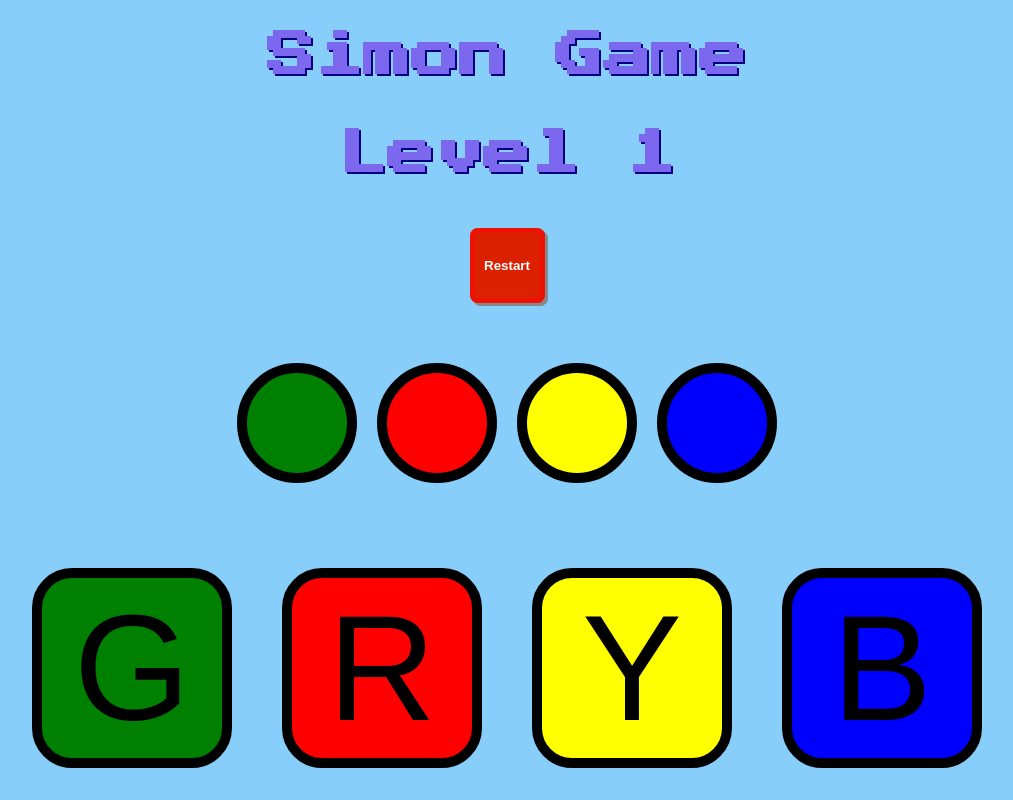
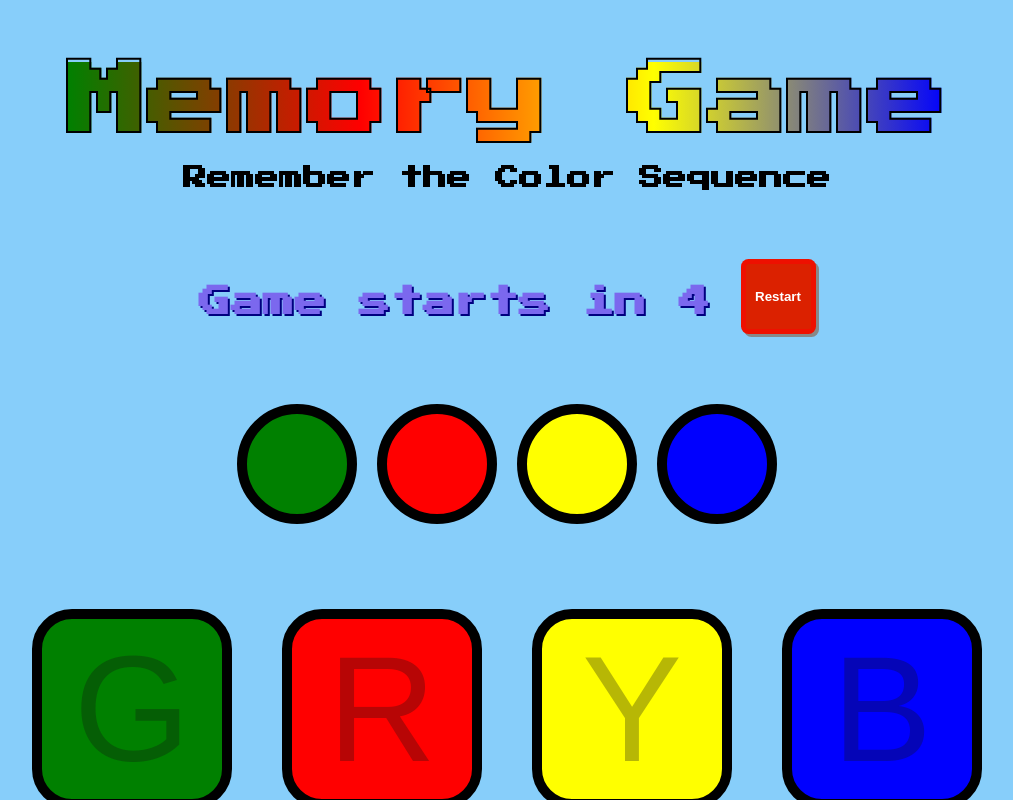
Before and after one commit to reyesprince31/Memory-Game-SimonGameJS, a plain HTML site: page index.html in a window 1280 px wide. Both pictures are taken after a click on the button "START". Shown: the top 800 px of the page, without its empty margins (133-1146 px from the left). Drawn offline with Linux system fonts and the light colour scheme.

Commit message:
Additional, Restrictions and Game Sequence

```diff
--- a/game.js
+++ b/game.js
@@ -8,36 +8,60 @@ let userClickedPattern = [];
 let started;
 let level;
 let loopCounter;
+let countdown;
+let disableBtn;
+let gameStart;
 
 const levelTitle = document.querySelector("#level__title");
 const buttonStart = document.querySelector("#start__button");
 const buttonSelector = document.querySelectorAll(".btn");
 const bodySelector = document.querySelector("body");
 
-buttonStart.addEventListener("click", () => {
-	if (buttonStart.innerHTML === "Restart") {
-		startOver();
+for (let i = 0; i < buttonSelector.length; i++) {
+	disableBtn += buttonSelector[i].disabled = true;
+}
+
+function buttonUnlock(gameStart) {
+	for (let i = 0; i < buttonSelector.length; i++) {
+		disableBtn += buttonSelector[i].disabled = gameStart;
 	}
-	// console.log(e.key);
-	setTimeout(() => {
+}
+
+gameComence(buttonStart);
+
+function gameComence() {
+	buttonStart.addEventListener("click", () => {
+		if (buttonStart.innerHTML === "Restart") {
+			startOver();
+		}
+
 		if (!started) {
 			gameArray = 0;
 			level = 0;
+			countdown = 6;
 			started = true;
+			gameStart = false;
 			loopCounter = false;
 
+			let readyCount = setInterval(() => {
+				levelTitle.innerHTML = `Game starts in ${--countdown}`;
+
+				if (countdown <= 0) {
+					nextSequence();
+					clearInterval(readyCount);
+				}
+			}, 1000);
+
 			buttonStart.innerHTML = "Restart";
-
-			nextSequence();
 		}
-	}, 700);
-});
+	});
+}
 
 function nextSequence() {
 	setTimeout(() => {
 		gameArray++;
 		userClickedPattern = [];
-		levelTitle.innerHTML = `Level ${level + 1}`;
+		levelTitle.innerHTML = `Game Level: ${level + 1}`;
 		if (level === 0) {
 			start();
 		}
@@ -45,7 +69,8 @@ function nextSequence() {
 		loop(level);
 		loopCounter = true;
 		level++;
-	}, 300);
+		buttonUnlock(gameStart);
+	}, 800);
 }
 
 const timer = (ms) => new Promise((res) => setTimeout(res, ms));
@@ -106,6 +131,7 @@ const checkAnswer = (currentLevel) => {
 			}, 1000);
 		}
 	} else {
+		gameStart = true;
 		playSound("wrong");
 
 		console.log("Game Over");
@@ -117,19 +143,19 @@ const checkAnswer = (currentLevel) => {
 			bodySelector.classList.remove("game-over");
 		}, 200);
 
-		levelTitle.innerHTML = "Game Over?";
-
 		startOver();
 	}
 };
 
 function startOver() {
+	levelTitle.innerHTML = `GameOver (Your Score: ${level - 1})`;
 	gamePattern = [];
 	userClickedPattern = [];
 	started = false;
 	loopCounter = false;
 	level;
 	gameArray;
+	buttonUnlock(gameStart);
 }
 
 function animatePress(currentColor, num) {
--- a/index.html
+++ b/index.html
@@ -10,11 +10,15 @@
 </head>
 
 <body>
-  <h1>Simon Game</h1>
-  <h1 id="level__title">Press the button</h1>
-  <button id="start__button" class="box">START</button>
+  <h1>Memory Game</h1>
+  <h2>Remember the Color Sequence</h2>
+
+  <div class="message__area">
+    <h2 id="level__title">Press the button to </h1>
+      <button id="start__button" class="box">START</button>
+  </div>
+
   <div class="container__area">
-
 
     <div class="console__area">
 
@@ -31,15 +35,24 @@
 
     <div class="button__area">
 
-      <button class="btn box__green" value='green'>G</button>
-      <button class="btn box__red" value='red'>R</button>
-      <button class="btn box__yellow" value='yellow'>Y</button>
-      <button class="btn box__blue" value='blue'>B</button>
+      <button id="user__btn" class="btn box__green" value='green'>G</button>
+      <button id="user__btn" class="btn box__red" value='red'>R</button>
+      <button id="user__btn" class="btn box__yellow" value='yellow'>Y</button>
+      <button id="user__btn" class="btn box__blue" value='blue'>B</button>
 
     </div>
 
   </div>
 
+  <footer>&copy; Copyright
+    <a href="https://en.wikipedia.org/wiki/Ralph_H._Baer" style="text-decoration: none;">Ralph H. Baer</a>
+    <div class="dev__name">
+      <Strong>Develop by: </Strong>
+      <a href="https://www.linkedin.com/in/reyesprince/"> Prince Reyes.</a>
+      <script>document.write(new Date().getFullYear())</script>,
+    </div>
+
+  </footer>
 </body>
 
 </html>
--- a/styles.css
+++ b/styles.css
@@ -1,15 +1,44 @@
+:root {
+	--font-family: "Press Start 2P", cursive;
+}
+
 body {
+	height: 100vh;
 	text-align: center;
 	background-color: lightskyblue;
 }
 
-#level__title,
+h1,
+h2,
+#level__title {
+	font-family: var(--font-family);
+}
+
 h1 {
-	font-family: "Press Start 2P", cursive;
-	font-size: 3rem;
-	margin-bottom: 50px;
+	display: inline-flex;
+	background: linear-gradient(to right, green, red, yellow, blue);
+	background-clip: text;
+	-webkit-background-clip: text;
+	color: transparent;
+	margin-bottom: 0px;
+
+	font-size: 5rem;
+	-webkit-text-fill-color: transparent; /* Will override color (regardless of order) */
+	-webkit-text-stroke-width: 2px;
+	-webkit-text-stroke-color: black;
+}
+
+.message__area {
+	display: inline-flex;
+	margin-top: 40px;
+	padding: 10px;
+}
+
+#level__title {
+	font-size: 2rem;
 	color: mediumslateblue;
 	text-shadow: 2px 2px navy;
+	margin-right: 30px;
 }
 
 .container__area {
@@ -102,3 +131,11 @@ h1 {
 .fadeOut {
 	opacity: 1;
 }
+
+footer {
+	padding: 20px;
+}
+
+.dev__name {
+	padding: 10px;
+}
```
